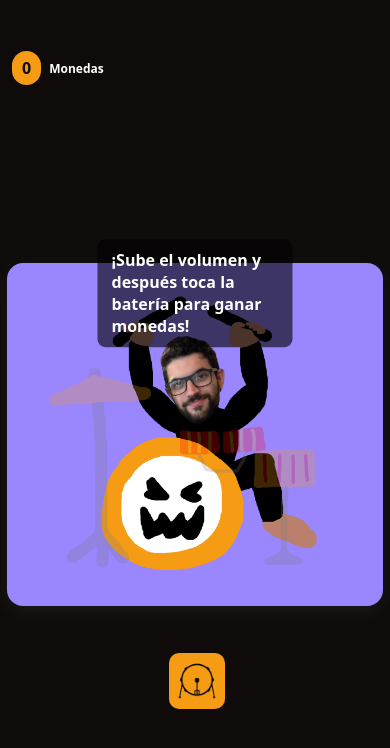
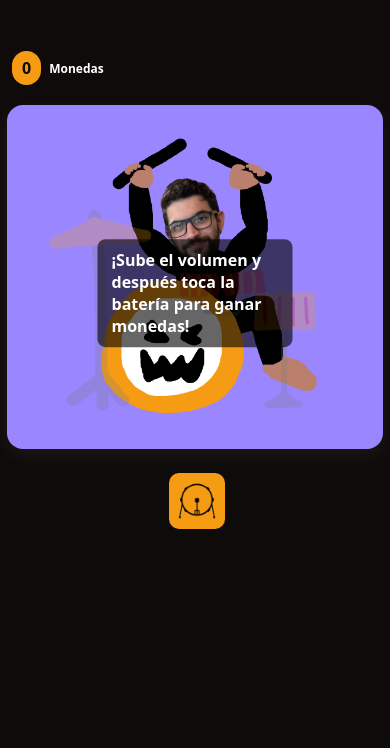
Before and after one commit to daniprec/Halloween-Rock, a website with bundled scripts: page index.html in a window 390 px wide. Built offline with nearby package versions, Linux system fonts and the light colour scheme; files whose address does not match are found by name.

Commit message:
fix: adjust play area layout for improved positioning and responsiveness

```diff
--- a/styles/main.css
+++ b/styles/main.css
@@ -55,12 +55,13 @@ body {
 }
 
 .play-area {
-  flex: 1;
   display: flex;
   flex-direction: column;
   align-items: center;
-  justify-content: center;
-  padding: 8px;
+  /* place the doodle area lower on the screen so its top sits ~20% from the top */
+  justify-content: flex-start;
+  padding-top: 20vh;
+  padding: 8px 8px 8px 8px;
 }
 
 /* make the doodle card responsive so the stacked figure can grow to fill more of the screen */
@@ -199,8 +200,9 @@ body {
   padding: 8px 14px;
   display: flex;
   justify-content: center;
-  position: relative;
-  bottom: 15%;
+  /* keep the bottom controls in normal flow, below the play-area */
+  position: static;
+  margin-top: 8px;
   z-index: 200;
 }
 
```
